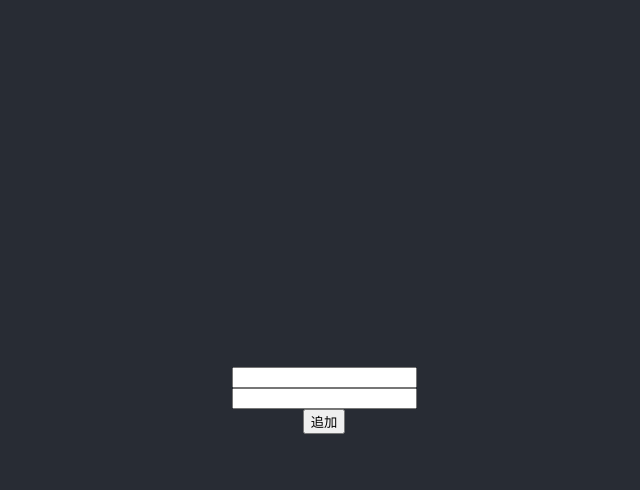
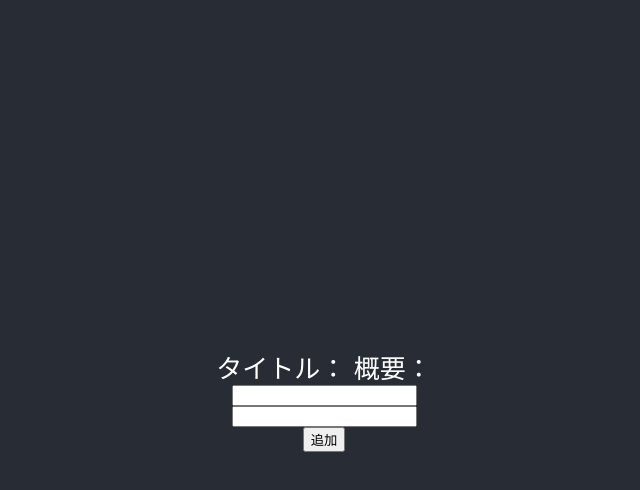
Before and after one commit to hiroki04y/project3-1, a React (Create React App) app in the folder memory/: page / in a window 1280 px wide. Both pictures are taken after a click on the button "追加". Shown: the top 490 px of the page, without its empty margins (316-956 px from the left). Built offline with nearby package versions, Linux system fonts and the light colour scheme.

Commit message:
表示方式変更

```diff
--- a/memory/src/Memory.jsx
+++ b/memory/src/Memory.jsx
@@ -2,7 +2,7 @@ import React from 'react'
 
 const Memory = ({memory}) => {
   return (
-    <div>{memory.name}  {memory.memo}</div>
+    <div>タイトル：{memory.name}  概要：{memory.memo}</div>
   )
 }
 
```
